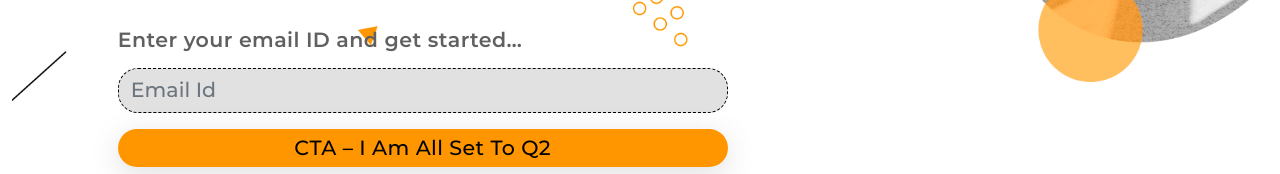
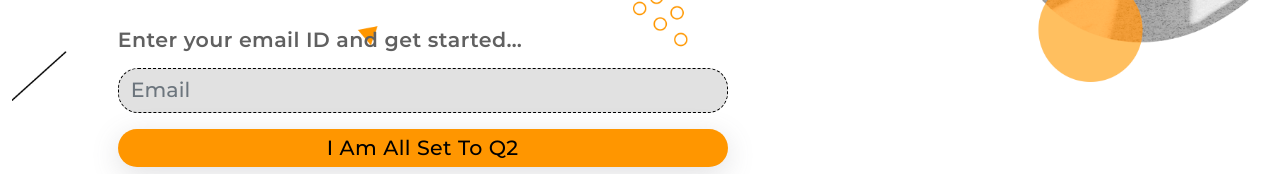
Before and after one commit to mahimayadav24/Figma.github.io, a plain HTML site: page index.html in a window 1280 px wide. Shown: the part 605-779 px from the top of the page. Drawn offline with nearby package versions, Linux system fonts and the light colour scheme.

Commit message:
index.html

```diff
--- a/index.html
+++ b/index.html
@@ -13,6 +13,10 @@
         integrity="sha384-EVSTQN3/azprG1Anm3QDgpJLIm9Nao0Yz1ztcQTwFspd3yD65VohhpuuCOmLASjC" crossorigin="anonymous">
     <!-- External CSS Starts Here -->
     <link rel="stylesheet" href="CSS/style.css">
+
+    <link rel="preconnect" href="https://fonts.googleapis.com">
+    <link rel="preconnect" href="https://fonts.gstatic.com" crossorigin>
+    <link href="https://fonts.googleapis.com/css2?family=Montserrat:wght@700&display=swap" rel="stylesheet">
 
     <title>Squeeze 3</title>
 </head>
@@ -49,10 +53,11 @@
                     <div class="Email__text">
                         <p>Enter your email ID and get started…</p>
                         <div class="mb-3">
-                            <input type="email" class="form-control" id="formGroupExampleInput" placeholder="Email Id">
+                            <input type="email" class="form-control" id="formGroupExampleInput" placeholder="Email">
                         </div>
                         <div class="d-grid gap-2">
-                            <button class="btn btn-primary" type="button"><a href="#">CTA – I Am All Set To Q2</a></button>
+                            <button class="btn btn-primary" type="button"><a href="#">I Am All Set To
+                                    Q2</a></button>
                         </div>
                         <div class="b__text">
                             <p>No, I Will Pass This</p>
```
